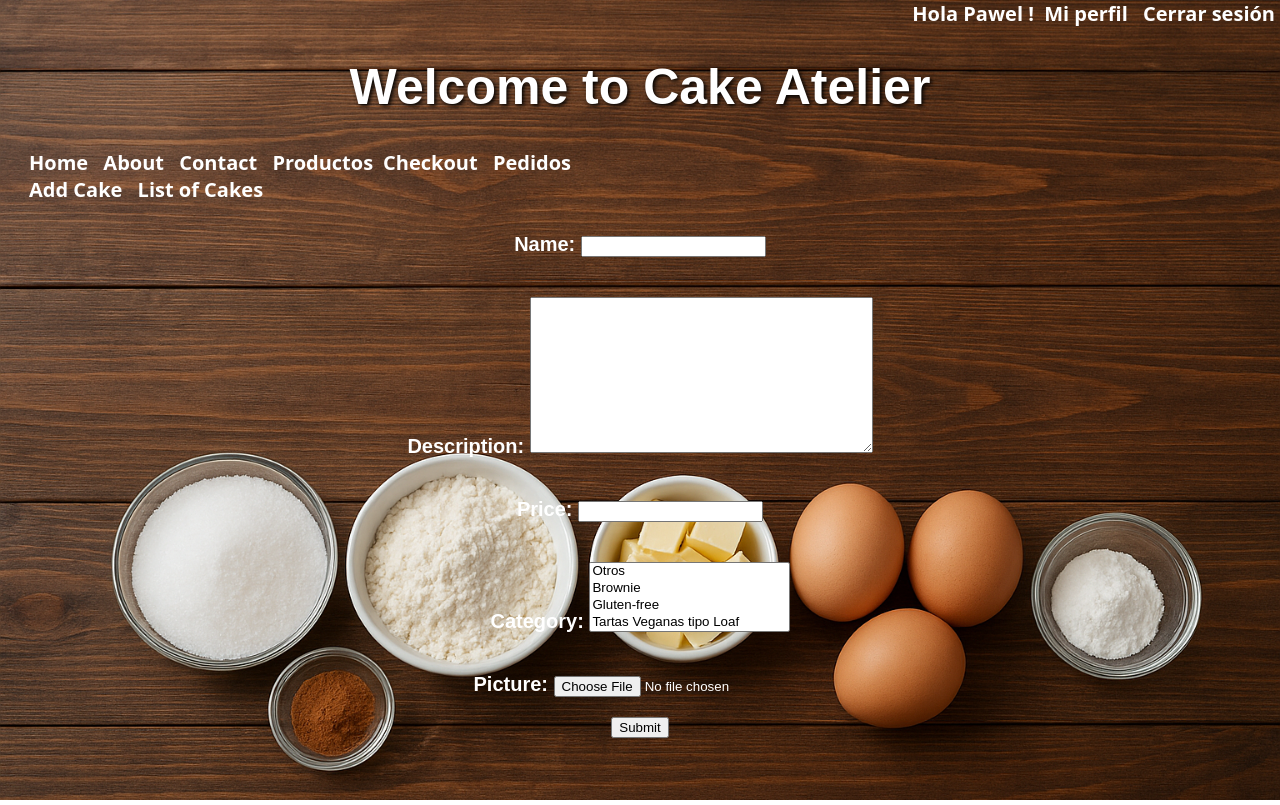
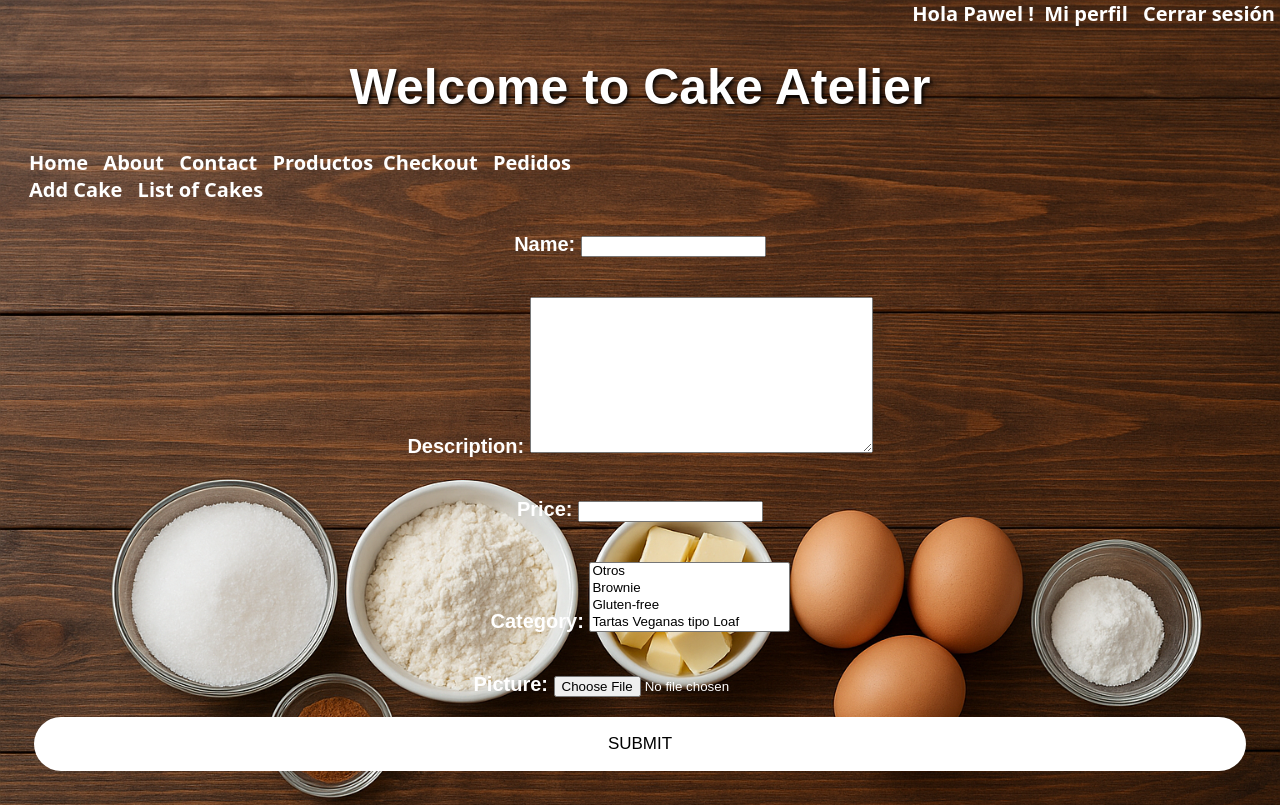
Before and after one commit to pwojcik88/CakeWebApp, a Django app: page /addcake/ in a window 1280 px wide. Run offline with Django 5.2, Linux system fonts and the light colour scheme; a user stored in the database is signed in; data comes from the database, SQL or seed files in the repository; both versions use the stored data as it was after the commit.

Commit message:
Css update

```diff
--- a/Tartas/static/history.css
+++ b/Tartas/static/history.css
@@ -14,7 +14,7 @@
         margin:0;
         padding:24px;
         font-family: system-ui, -apple-system, Segoe UI, Roboto, Ubuntu, "Helvetica Neue", Arial, "Noto Sans", "Apple Color Emoji","Segoe UI Emoji";
-        color: #ffffff;
+        color: #000000;
     }
 
     .container { max-width: 960px; margin: 0 auto; }
--- a/Tartas/static/product_list.css
+++ b/Tartas/static/product_list.css
@@ -23,6 +23,7 @@
 .card-body h2 {
         margin: 0 0 8px;
         font-size: 1.2rem;
+        color: black;
     }
 .card-body p {
         margin: 0;
--- a/Tartas/static/profile.css
+++ b/Tartas/static/profile.css
@@ -96,9 +96,52 @@
     font-size: 20px;
     font-weight: bold;
 }
-#submit_form{
-    margin: auto;
-    text-align: center;
+#submit_button {
+  position: relative;
+  font-size: 17px;
+  text-transform: uppercase;
+  text-decoration: none;
+  padding: 1em 2.5em;
+  display: inline-block;
+  cursor: pointer;
+  border-radius: 6em;
+  transition: all 0.2s;
+  border: none;
+  font-family: inherit;
+  font-weight: 500;
+  color: black;
+  background-color: white;
+}
+
+#submit_button:hover {
+  transform: translateY(-3px);
+  box-shadow: 0 10px 20px rgba(0, 0, 0, 0.2);
+}
+
+#submit_button:active {
+    transform: translateY(-1px);
+    box-shadow: 0 5px 10px rgba(0, 0, 0, 0.2);
+}
+
+#submit_button::after {
+  content: "";
+  display: inline-block;
+  height: 100%;
+  width: 100%;
+  border-radius: 100px;
+  position: absolute;
+  top: 0;
+  left: 0;
+  z-index: -1;
+  transition: all 0.4s;
+}
+#submit_button::after {
+  background-color: #fff;
+}
+
+#submit_button:hover::after {
+  transform: scaleX(1.4) scaleY(1.6);
+  opacity: 0;
 }
 img {
     border-radius: 50%;
--- a/Tartas/static/style.css
+++ b/Tartas/static/style.css
@@ -69,6 +69,7 @@
     top: 0;
     right: 0;
     width: auto;
+    color: white;
 }
 #hello{
     text-align: right;
--- a/templates/add_cake.html
+++ b/templates/add_cake.html
@@ -5,6 +5,6 @@
         <form id='form' method="POST" enctype="multipart/form-data">
         {% csrf_token %}
         {{ form.as_p }}
-        <input id='submit_form' type="submit">
+        <input id='submit_button' type="submit">
         </form>
 {% endblock %}
```
Also changed, not shown: Tartas/static/checkout.css (+47 -13 lines), db.sqlite3.
